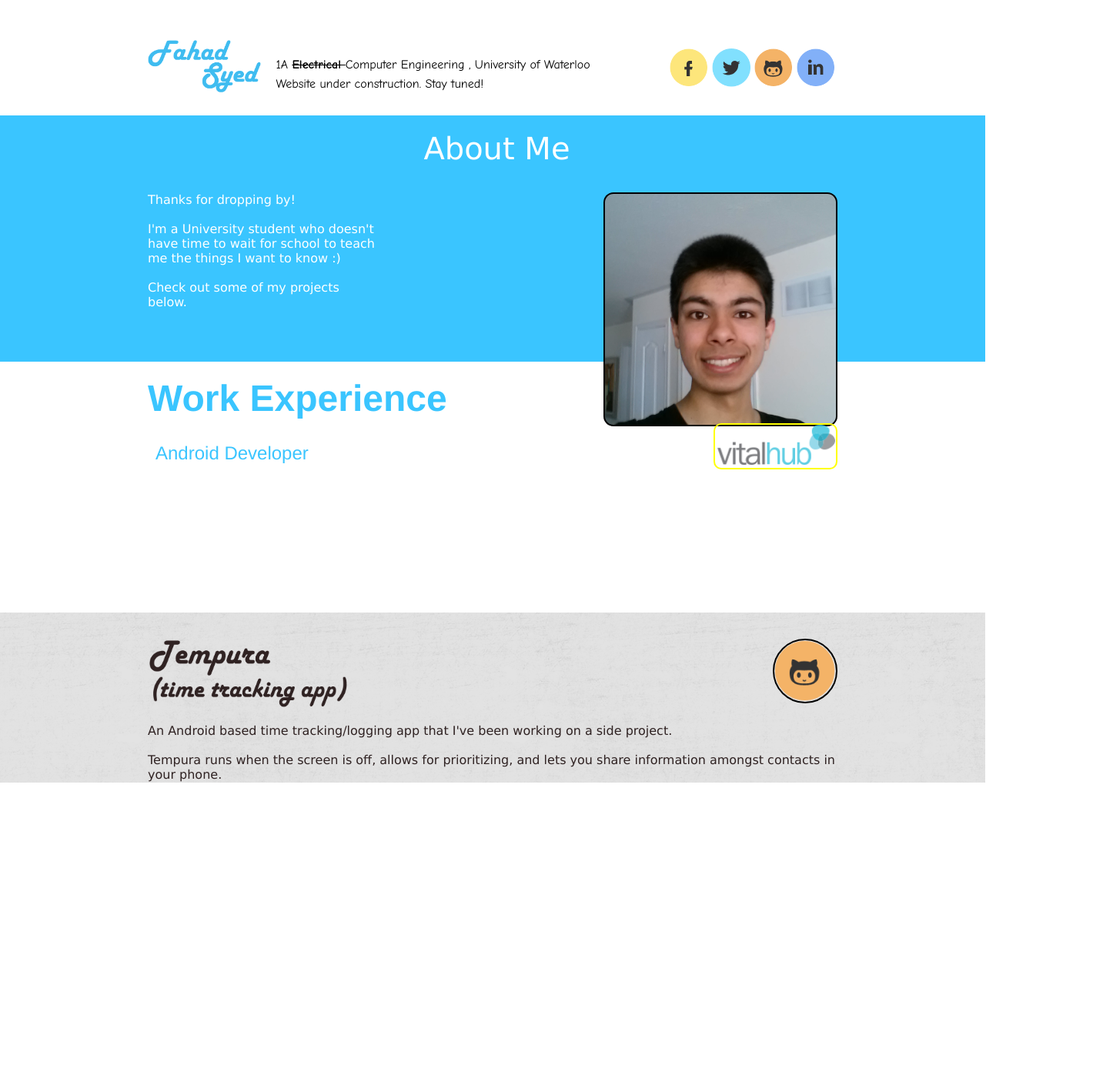
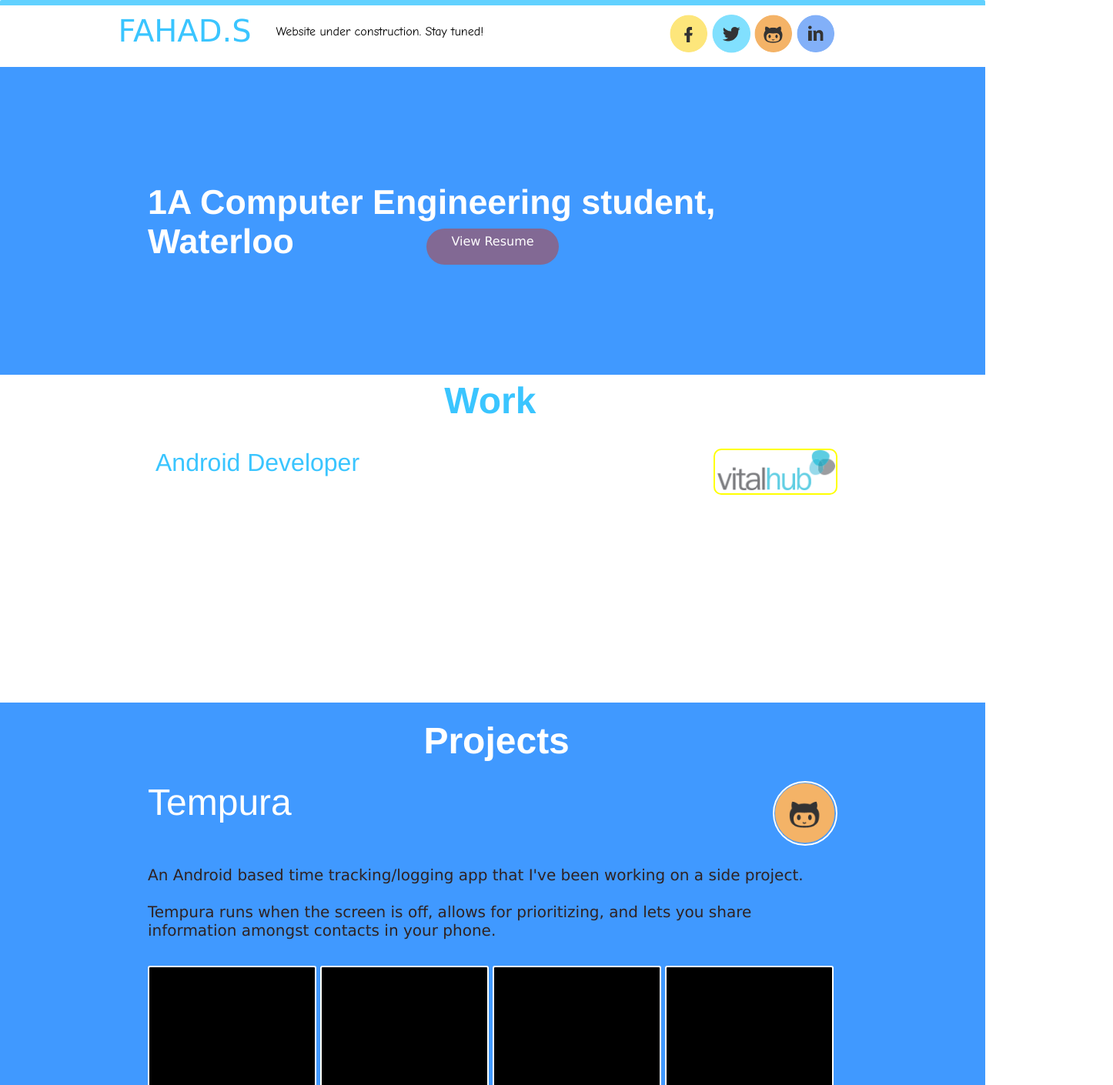
Before and after one commit to FahadSyed/Website, a plain HTML site: page index.html in a window 1280 px wide. Shown: the top 1410 px of the page at 77% size, 1446 px wide, since content can reach past the window. Drawn offline with Linux system fonts and the light colour scheme.

Commit message:
completely reworked the website into a newer look

```diff
--- a/index.html
+++ b/index.html
@@ -4,14 +4,14 @@
         <meta name="viewport" content="width=device-width,initial-scale=1,maximum-scale=1,user-scalable=no">
         <meta http-equiv="X-UA-Compatible" content="IE=edge,chrome=1">
         <meta name="HandheldFriendly" content="true">
+
         <link type="text/css" rel="stylesheet" href="stylesheet.css"/>
 		<title>Fahad Syed</title>
 	</head>
 	<body>
         <div class = "header">
-
-            <div class = "nameLogo"> </div>
-            <div id = "message">1A <del id = "oldProgram">Electrical </del>Computer Engineering , University of Waterloo</div>
+            <div class = "nameLogo">FAHAD.S</div>
+            <!--<div id = "message">1A <del id = "oldProgram">Electrical </del>Computer Engineering , University of Waterloo</div> -->
             <div id = "work">Website under construction. Stay tuned!</div>
 
             <div class="icons">
@@ -34,20 +34,33 @@
 
                     <div class = "aboutSection">
 
-                        <div class = "aboutTitle">About Me</div>
-                        <div id = "personalPhoto"></div>
-                        <div id = "description">Thanks for dropping by!<br></br> I'm a University student who doesn't have time to wait for school to teach me the things I want to know :)<br></br> Check out some of my projects below.</div>
+                        <div class = "aboutTitle">1A Computer Engineering student, Waterloo</div>
+                       <!-- <div id = "personalPhoto"></div> -->
+                        <!--<div id = "description">Thanks for dropping by!<br></br> I'm a University student who doesn't have time to wait for school to teach me the things I want to know :)<br></br> Check out some of my projects below.</div> -->
+                        <a href = "https://www.youtube.com/watch?v=2Z4m4lnjxkY"><div class = "resumeButton"><span id = "viewResumeText">View Resume</span></div></a>
+                    </div>
+            </div>
 
         </div>
-
-                <div class = "workExperience">
+        <div class = "sectionTwo">
+            <div class = "containerTwo">
+                <h1 id = "workTitle">Work</h1>
+                  <p id = "androidDeveloper">Android Developer</p>
                   <a href = "https://youtube.com"> <div class = "companyLogo"></div> </a>
-                    <h1 id = "workTitle">Work Experience</h1>
+                 <!-- <div class = "workExperience">
+                   <a href = "https://youtube.com"> <div class = "companyLogo"></div> </a>
+                    <h1 id = "workTitle">Work</h1>
                     <p id = "workDescription">Android Developer</p>
+                </div>-->
             </div>
 
+        </div>
+         <div class = "sectionThree">
+            <div class = "containerThree">
+            <h1 id = "projectsTitle">Projects</h1>
+
                 <div class = "projectOne">
-                    <div class = "project1Title"></div>
+                    <p id = "project1Title">Tempura</p>
                     <a href = "https://github.com/FahadSyed/Tempura"><div class = "githubLinkP1"></div></a>
                     <div id = "project1Description">
                     An Android based time tracking/logging app that I've been working on a side project.
@@ -61,23 +74,44 @@
                         <div id = "project1photo4"></div>
                     </div>
                 </div>
+            </div>
+        </div>
+        <div class = "containerForm">
+            <div class = "contactMeForm">Contact Me</div>
+            <div class = "contactForm">
+                <form action="" method="POST" style = "margin-top:20px; position:relative;">
+
+                        <div class="row" >
+                            <div class="col-lg-6">
+                                <input type="text" name="firstName" class="formFirstName" placeholder="First Name" id = "formBox" />
+                                <input type="text" name="lastName" class="formFirstName" placeholder="Last Name"  id = "formBox" />
+                            </div>
+                            <div class="col-lg-6">
 
                             </div>
-
                         </div>
-        <div class = "sectionTwo">
-            <div class = "containerTwo">
-
+                        <div class="row" style="margin-top: 10px;">
+                            <div class="col-lg-6">
+                                <input type="email" name="email" class="formFirstName" placeholder="Email" id = "formBox" id = "formEmail"/>
+                                <input type="text" name="website" class="formFirstName" placeholder="Website (optional)" id = "formBox" id = "formWebsite"/>
+                            </div>
+                        </div>
+                        <div class="row" style="margin-top: 10px;">
+                            <div class="col-lg-12">
+                                <input type="text" name="message" class="formSubject" placeholder="Subject" id = "formBox"/>
+                            </div>
+                        </div>
+                        <div class="row" style="margin-top: 10px;">
+                            <div class="col-lg-12">
+                                <textarea class="formMessage" name="message" placeholder="Your message" id = "formBox" ></textarea>
+                            </div>
+                        </div>
+                        <div class="row" style="margin-top: 10px; margin-bottom:30px;">
+                                 <input type="submit" class="submitButton"  />
                         </div>
 
+                    </form>
             </div>
-         <div class = "sectionThree">
-            <div class = "containerThree">
-
         </div>
-
-        </div>
-
-
 	</body>
 </html>
--- a/stylesheet.css
+++ b/stylesheet.css
@@ -12,7 +12,7 @@ table, caption, tbody, tfoot, thead, tr, th, td {
     outline: 0;
 }
 body{
-
+height:1100px;
 }
 div{
 transition:All 1s ease;
@@ -23,14 +23,15 @@ transition:All 1s ease;
 /*-------------------------------HEADER CSS-----------------------------------*/
 .header{
 position:absolute;
-background-attachment:fixed;
-top: 0; left: 0; height: 100%; width: 100%;
+top: 0; left: 0; width: 100%;
 border-radius:2px;
-height:180px;
+background-color:white;
+height:80px;
+border-top:7px solid #61D1FF;
 }
 
 .icons{
-margin-top:63px;
+margin-top:12px;
 position:absolute;
 width:210px;
 margin-right:200px;
@@ -104,12 +105,15 @@ height:50px;
 }
 .nameLogo{
 position:absolute;
-background-image: url('full_name_lb.png');
+/*background-image: url('full_name_lb.png');
 background-size: cover;
 background-repeat: no-repeat;
-background-position: center 0;
-margin-top:50px;
-margin-left:15%;
+background-position: center 0;*/
+font-family: "Lucida Sans Unicode";
+font-size:2.5em;
+margin-top:10px;
+color:#3ac5ff;
+margin-left:12%;
 width:150px;
 height:70px;
 }
@@ -119,12 +123,12 @@ max-width:1050px;
 position:absolute;
 font-family: "Comic Sans MS" ,"Times New Roman", Helvetica, Arial, sans-serif;
 font-weight: normal;
-margin-top:75px;
+margin-top:55px;
 margin-left:28%;
 }
 #work{
 position:absolute;
-margin-top:100px;
+margin-top:25px;
 margin-left:28%;
 font-family:"Comic Sans MS";
 }
@@ -132,52 +136,59 @@ font-family:"Comic Sans MS";
 font-weight:900;
 }
 .div{
-max-width: 100%;
+/*max-width: 100%;*/
 }
 /*----------------------------HEADER CSS END---------------------------------*/
 /*----------------------------ABOUT ME CSS---------------------------------*/
 .sectionOne{
 width:100%;
-background-image: url('lb_background.png');
 border-bottom:6px solid white;
 padding:0;
+
 margin:0;
-background-color:white;
-background-attachment:fixed;
-height:320px;
+margin-top:-33px;
+background-color:#4099FF;
+height:400px;
 }
 .containerOne{
-max-width:70%;
 width:70%;
 margin-left:auto;
 margin-right:auto;
-margin-top:150px;
-height:320px;
+margin-top:120px;
+height:400px;
 }
 .sectionTwo{
+position:relative;
 width:100%;
 padding:0;
 top:0;
-height:320px;
+height:420px;
 }
 .containerTwo{
-max-width:70%;
+position:relative;
 width:70%;
-border-radius:1%;
 margin-left:auto;
 margin-right:auto;
-height:350px;
+height:420px;
 }
 .sectionThree{
+position:relative;
 width:100%;
-background-image: url('husk.png');
+border-top:2px solid #4099FF;
 border-bottom:2px solid black;
+background-color:#4099FF;
 padding:0;
 top:0;
 height:950px;
 }
 .containerThree{
-max-width:70%;
+width:70%;
+border-radius:1%;
+margin-left:auto;
+margin-right:auto;
+height:320px;
+}
+.containerForm{
 width:70%;
 border-radius:1%;
 margin-left:auto;
@@ -190,29 +201,30 @@ position:relative;
 max-width: 100%;
 margin-right:0;
 width:100%;
-margin-top:10px;
+margin-top:0px;
 border-radius:20px;
-height:320px;
+height:400px;
+display:inline-block;
 }
 .aboutTitle{
 position:absolute;
 max-width: 100%;
-width:100%;
-font-family:"Lucida Sans Unicode";
-font-size:40px;
+
+font-family:"Helvetica";
+font-weight: 600;
 margin-top:20px;
-clear:both;
-margin-left:40%;
+
+font-size:2.8em;
+margin-top:150px;
+color:white;
 height:320px;
-color:white;
-
 }
 #personalPhoto{
 background-size: cover;
 background-image: url('picture3.png');
 background-repeat: no-repeat;
 position:absolute;
-margin-top:100px;
+margin-top:0px;
 background-color:black;
 border:2px solid black;
 background-position: center 0;
@@ -222,19 +234,45 @@ height:300px;
 background-color:black;
 right:0;
 }
-
+a {text-decoration:none;}
+.resumeButton{
+width:120px;
+position:relative;
+height:40px;
+margin-top:210px;
+margin-left:auto;
+margin-right:auto;
+text-align:center;
+vertical-align:center;
+text-decoration:none;
+font-family:"Lucida Sans Unicode";
+background: #826994;
+border-radius: 25px;
+padding: 7px 26px 0px 26px;
+}
+.resumeButton:hover{
+background:#ADA4B4;
+}
+#viewResumeText{
+color:white;
+text-decoration:none;
+}
 #description{
 width:300px;
 max-width:70%;
-position:absolute;
+position:relative;
 color:white;
+margin-left:auto;
+margin-right:auto;
 left:0;
 font-family:"Lucida Sans Unicode";
 margin-top:100px;
+    text-align:center;
+
 }
 /*----------------------------ABOUT ME END---------------------------------*/
 /*----------------------------Work Experience start------------------------*/
-.workExperience{
+/*.workExperience{
 position:relative;
 max-width: 100%;
 width:100%;
@@ -245,17 +283,21 @@ margin-top:20px;
 font-size:1.5em;
 color:#3ac5ff;
 height:320px;
-}
-.workTitle{
+}*/
+#workTitle{
 position:absolute;
-font-family:"Lucida Sans Unicode";
+left:43%;
+font-family:"Helvetica";
+font-size:3em;
 color:#3ac5ff;
 }
-#workDescription{
-margin-top:30px;
+#androidDeveloper{
+position:absolute;
 margin-left:10px;
 font-family:"Helvetica";
-font-size:1em;
+font-size:2em;
+margin-top:90px;
+color:#3ac5ff;
 }
 
 .companyLogo{
@@ -263,7 +305,7 @@ width:151px;
 height:50px;
 position:absolute;
 right:0;
-margin-top:60px;
+margin-top:90px;
 border:2px solid yellow;
 border-radius:10px;
 
@@ -286,24 +328,32 @@ position:relative;
 max-width: 100%;
 margin-top:20px;
 width:100%;
-border-radius:20px;
 height:320px;
+
 }
-.project1Title{
+#projectsTitle{
 position:absolute;
-width:260px;
-height:90px;
-background-image: url('project1_title.png');
-background-size: cover;
-background-repeat: no-repeat;
-background-position: center 0;
+left:43%;
+font-family:"Helvetica";
+font-size:3em;
+color:white;
+}
+#project1Title{
+position:absolute;
+font-family:"Helvetica";
+font-size:3em;
+margin-top:80px;
+color:white;
+
 }
 .githubLinkP1{
 position:absolute;
 width:80px;
 height:80px;
-border:2px solid black;
-border-radius:123px;
+border:2px solid white;
+margin-top:80px;
+border-radius:1245px;
+padding:0;
 background-image: url('githubNew.png');
 background-size: contain;
 background-repeat: no-repeat;
@@ -312,16 +362,19 @@ right:0;
 
 }
 #project1Description{
+position:relative;
 position:absolute;
-margin-top:110px;
+margin-top:190px;
+font-size:20px;
 font-family:"Lucida Sans Unicode";
 color:#2f2222;
 }
 .projectOnePhotos{
+
 position:absolute;
 width:100%;
 height:860px;
-margin-top:210px;
+margin-top:320px;
 margin-left:auto;
 margin-right:auto;
 }
@@ -332,10 +385,10 @@ height:363px;
 left:0;
 border:2px solid white;
 border-radius:3px;
-background-image: url('project1photo1.png');
+/*background-image: url('project1photo1.png');
 background-size: contain;
 background-repeat: no-repeat;
-background-position: center 0;
+background-position: center 0;*/
 background-color:black;
 }
 #project1photo2{
@@ -364,7 +417,52 @@ border:2px solid white;
 border-radius:3px;
 background-color:black;
 margin-left:75%;
+
 }
+
+/*---------------------------------FORM START---------------------------------*/
+.contactMeForm{
+position:relative;
+font-family:"Helvetica";
+font-size:3em;
+color:#4099FF;
+margin-left:36%;
+}
+#contactForm{
+position:relative;
+margin-left:50%;
+}
+#formBox{
+border:2px solid #4099FF;
+border-radius:3px;
+}
+.formFirstName{
+width:460px;
+height:30px;
+}
+.formLastName{
+width:450px;
+height:30px;
+}
+.formFirtName:focus{
+
+}
+.formSubject{
+width:930px;
+height:30px;
+}
+.formMessage{
+width:930px;
+height:50px;
+}
+.submitButton{
+width:930px;
+border-radius:3px;
+border:2px solid ##4099FF;
+height:60px;
+
+}
+
 @media screen and (max-width: 830px)
 {
     .icons{
@@ -373,22 +471,26 @@ margin-left:75%;
     margin: 0 auto;
     }
     #work{
-    position:absolute;
-    margin-top:130px;
-    margin-left:10px;
+
     }
     .nameLogo{
     margin-left:0px;
-    }*
-    /*
+    }
+
     .aboutSection{
     }
+
     .aboutTitle{
-    margin-left:20%;
+    margin-left:0%;
     }
     #personalPhoto{
+    margin-right:-20%;
     }
-    /
+    #description{
+    max-width:150px;
+
+    }
+
 }
 @media screen and (max-width: 1060px) {
     .container {
```
Lines whose indentation alone changed are shown as unchanged.
